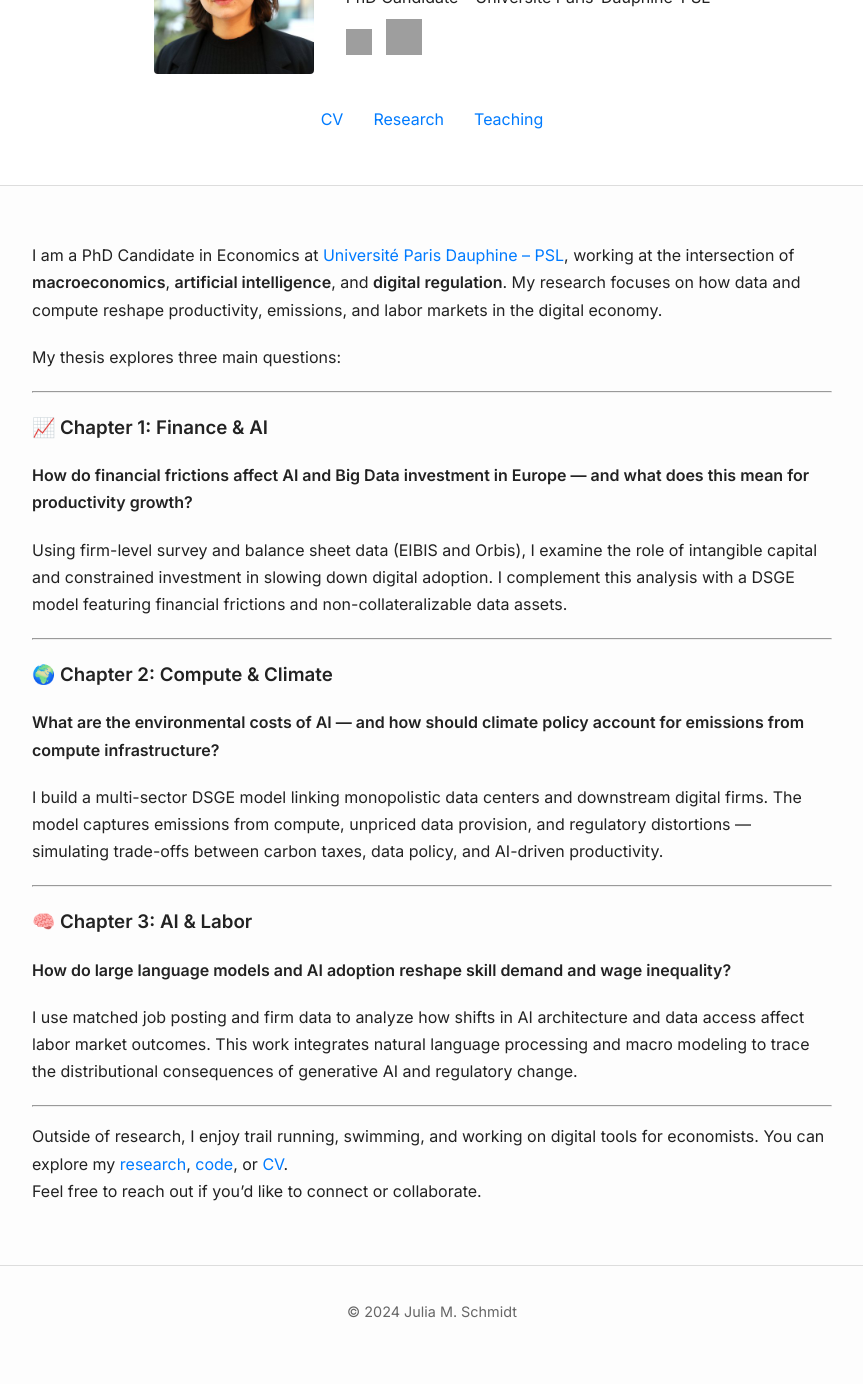
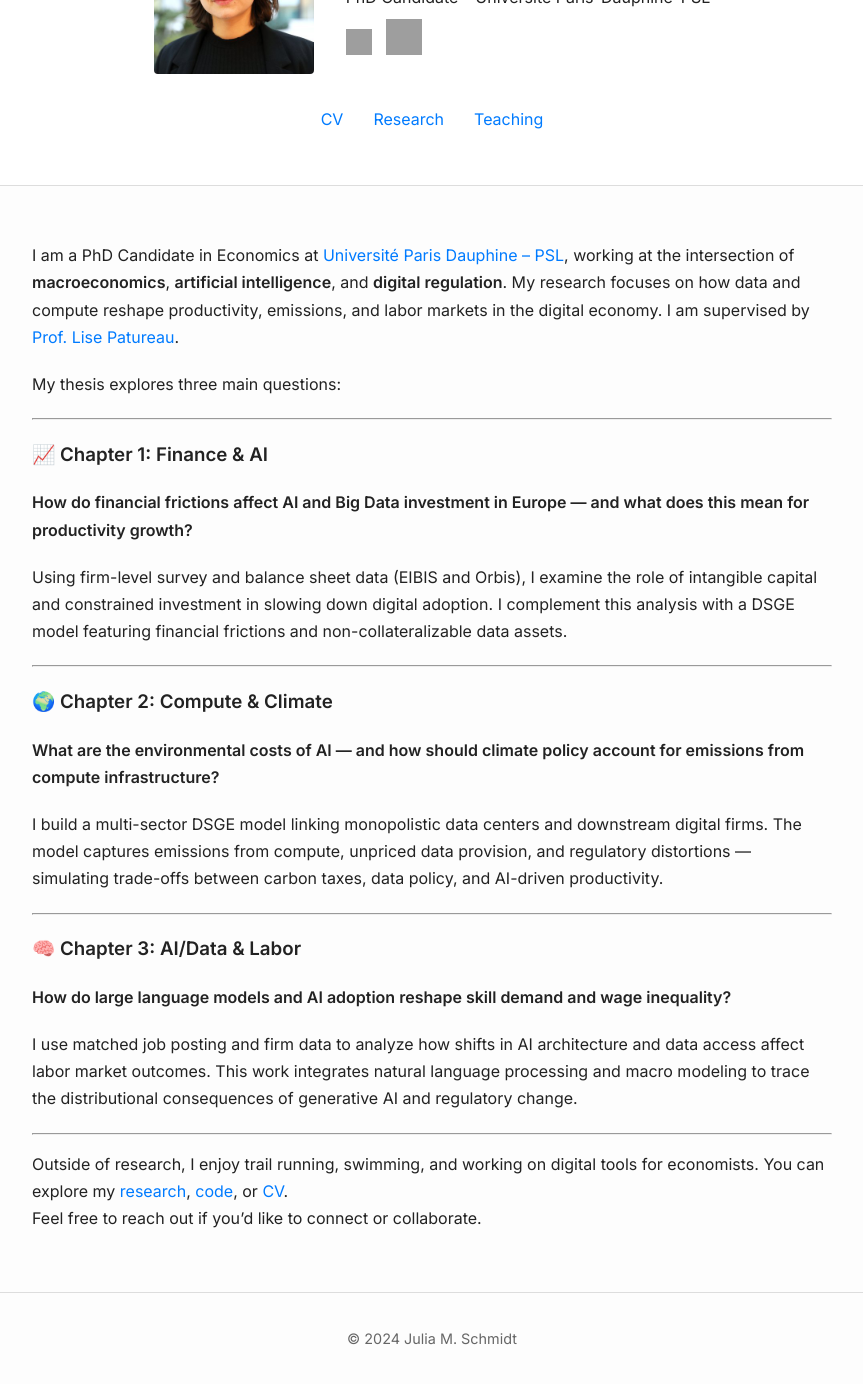
Before and after one commit to julia-m-schmidt/julia-m-schmidt.github.io, a Jekyll site: the page built from index.md, in a window 1280 px wide and 1400 px high, scrolled down 1104 px. Shown: the top 1384 px of the window, without its empty margins (208-1071 px from the left). Built offline with Jekyll 4.4.1, drawn with Linux system fonts in a browser that asks for light colours; grey boxes are pictures that could not be loaded.

Commit message:
Update index.md

```diff
--- a/index.md
+++ b/index.md
@@ -4,7 +4,7 @@
 permalink: /
 ---
 
-I am a PhD Candidate in Economics at [Université Paris Dauphine – PSL](https://dauphine.psl.eu/), working at the intersection of **macroeconomics**, **artificial intelligence**, and **digital regulation**. My research focuses on how data and compute reshape productivity, emissions, and labor markets in the digital economy.
+I am a PhD Candidate in Economics at [Université Paris Dauphine – PSL](https://dauphine.psl.eu/), working at the intersection of **macroeconomics**, **artificial intelligence**, and **digital regulation**. My research focuses on how data and compute reshape productivity, emissions, and labor markets in the digital economy. I am supervised by [Prof. Lise Patureau](https://sites.google.com/view/lisepatureau/home?authuser=0).
 
 My thesis explores three main questions:
 
@@ -26,7 +26,7 @@
 
 ---
 
-### 🧠 Chapter 3: AI & Labor
+### 🧠 Chapter 3: AI/Data & Labor
 
 **How do large language models and AI adoption reshape skill demand and wage inequality?**
 
```
